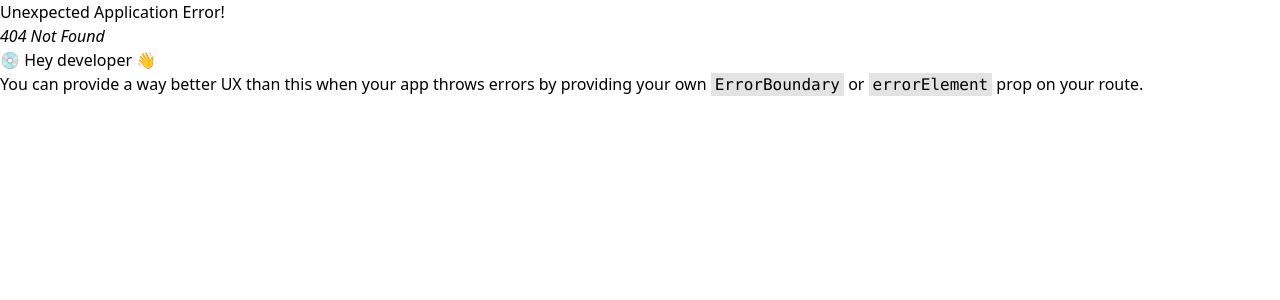
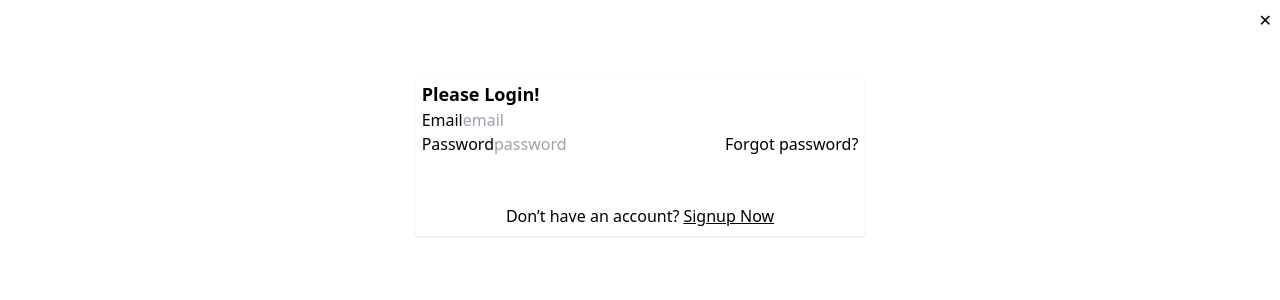
Before and after one commit to subhashdippu/Radha1, a React (Create React App) app: page /signin in a window 1280 px wide. Before the commit this address had no page. Shown: the top 300 px of the page. Built offline with nearby package versions, Linux system fonts and the light colour scheme.

Commit message:
adding signin

```diff
--- /dev/null
+++ b/src/pages/signIn.js
@@ -0,0 +1,95 @@
+import React, { useState } from "react";
+import { Link, useLocation, useNavigate } from "react-router-dom";
+import { useForm } from "react-hook-form";
+
+const Login = () => {
+  const [errorMessage, setErrorMessage] = useState("");
+  const navigate = useNavigate();
+  const location = useLocation();
+  const from = location.state?.from?.pathname || "/";
+
+  const {
+    register,
+    handleSubmit,
+    reset,
+    formState: { errors },
+  } = useForm();
+
+  const onSubmit = (data) => {
+    const { email, password } = data;
+  };
+
+  const handleRegister = () => {
+    navigate("/");
+  };
+
+  return (
+    <div className="max-w-md bg-white shadow w-full mx-auto flex items-center justify-center my-20">
+      <form className="card-body" onSubmit={handleSubmit(onSubmit)}>
+        <h3 className="font-bold text-lg">Please Login!</h3>
+
+        {/* Email Input */}
+        <div className="form-control">
+          <label className="label">
+            <span className="label-text">Email</span>
+          </label>
+          <input
+            type="email"
+            placeholder="email"
+            className="input input-bordered"
+            {...register("email", { required: true })}
+          />
+        </div>
+
+        {/* Password Input */}
+        <div className="form-control">
+          <label className="label">
+            <span className="label-text">Password</span>
+          </label>
+          <input
+            type="password"
+            placeholder="password"
+            className="input input-bordered"
+            {...register("password", { required: true })}
+          />
+          <label className="label">
+            <a href="#" className="label-text-alt link link-hover mt-2">
+              Forgot password?
+            </a>
+          </label>
+        </div>
+
+        {/* Error Message */}
+        {errorMessage && (
+          <p className="text-red-500 text-xs italic">{errorMessage}</p>
+        )}
+
+        {/* Submit Button */}
+        <div className="form-control mt-4">
+          <input
+            type="submit"
+            className="btn bg-green text-white"
+            value="Login"
+          />
+        </div>
+
+        {/* Close Button */}
+        <Link to="/">
+          <div className="btn btn-sm btn-circle btn-ghost absolute right-2 top-2">
+            ✕
+          </div>
+        </Link>
+
+        {/* Signup Link */}
+        <p className="text-center my-2">
+          Don’t have an account?
+          <Link to="/signup" className="underline text-red ml-1">
+            Signup Now
+          </Link>
+        </p>
+      </form>
+    </div>
+  );
+};
+
+export default Login;
--- a/src/routers/router.js
+++ b/src/routers/router.js
@@ -2,6 +2,7 @@ import { createBrowserRouter } from "react-router-dom";
 import Main from "../pages/main";
 import Home from "../pages/home";
 import SignUp from "../pages/signUp";
+import SignIn from "../pages/signIn";
 const router = createBrowserRouter([
   {
     path: "/",
@@ -17,5 +18,9 @@ const router = createBrowserRouter([
     path: "/signup",
     element: <SignUp />,
   },
+  {
+    path: "/signin",
+    element: <SignIn />,
+  },
 ]);
 export default router;
```
Also changed, not shown: src/components/addItems.js (added).
